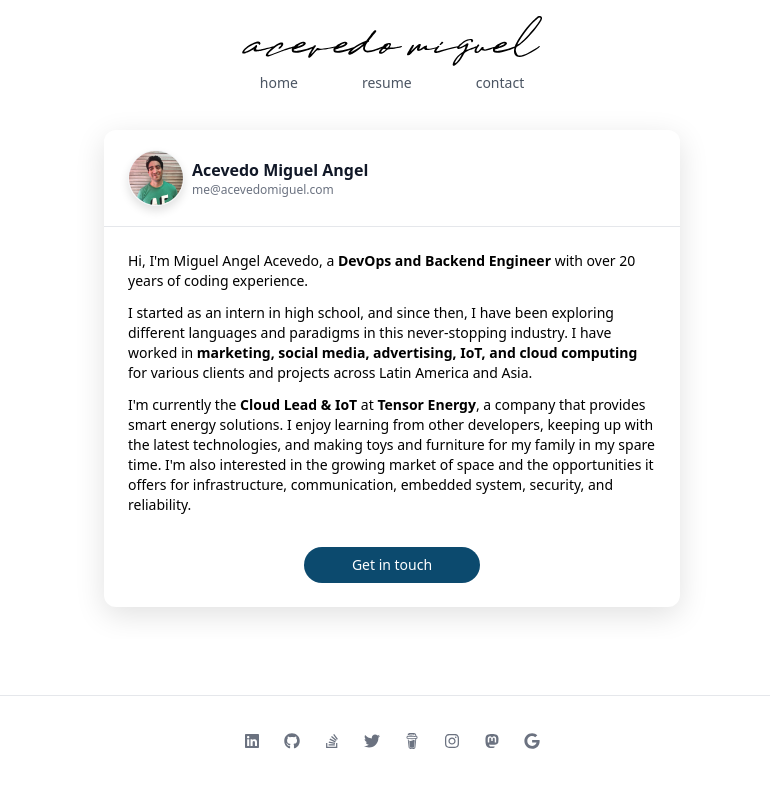
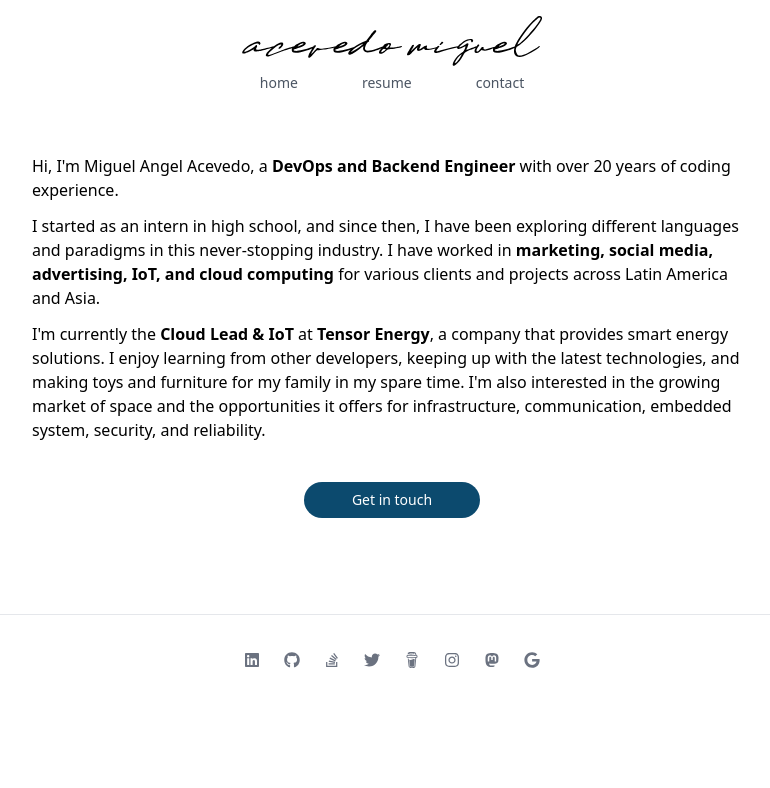
Before and after one commit to acevedomiguel/acevedomiguel.com, a Next.js app: page / in a window 1280 px wide. Shown: the top 788 px of the page, without its empty margins (248-1018 px from the left). Built offline with nearby package versions, Linux system fonts and the light colour scheme; a web font is replaced by a local one.

Commit message:
cleanup home

```diff
--- a/pages/index.tsx
+++ b/pages/index.tsx
@@ -12,40 +12,21 @@ export default function Index() {
             </Head>
             <Nav />
             <Container>
-                <div className='m-auto max-w-xl'>
-                    <div className="bg-white shadow-md overflow-hidden sm:rounded-xl mt-8 mb-8">
-                        <div className="px-4 py-5 sm:px-6">
-                            <div className="flex items-center justify-between">
-                                <div className="flex-0 min-w-0 ">
-                                    <div className="relative w-14 h-14 mr-2">
-                                        <img className="rounded-full border border-gray-100 shadow-sm" src="/profile.png" alt="user image" />
-                                    </div>
-                                </div>
-                                <div className="flex-1">
-                                    <div className="font-bold text-gray-900">Acevedo Miguel Angel</div>
-                                    <div className="flex flex-col">
-                                        <div className="flex items-center text-xs text-gray-500">
-                                            <a href='mailto:me@acevedomiguel.com'>me@acevedomiguel.com</a>
-                                        </div>
-                                    </div>
-                                </div>
-                            </div>
-                        </div>
-                        <div className='border-t border-gray-200 '>
+                <div className='m-auto py-4 max-w-3xl text-md'>
+                        <div className=''>
                             <div className="p-6 items-center justify-center">
-                                <div className='mb-6 text-sm'>
+                                <div className='mb-6'>
                                 <p className='mb-3' >Hi, I&apos;m Miguel Angel Acevedo, a <strong>DevOps and Backend Engineer</strong> with over 20 years of coding experience.</p>
                                 <p className='mb-3'>I started as an intern in high school, and since then, I have been exploring different languages and paradigms in this never-stopping industry. I have worked in <strong>marketing, social media, advertising, IoT, and cloud computing</strong> for various clients and projects across Latin America and Asia. </p>
                                 <p>I&apos;m currently the <strong>Cloud Lead & IoT</strong> at <strong>Tensor Energy</strong>, a company that provides smart energy solutions. I enjoy learning from other developers, keeping up with the latest technologies, and making toys and furniture for my family in my spare time. I&apos;m also interested in the growing market of space and the opportunities it offers for infrastructure, communication, embedded system, security, and reliability.</p>
                                 </div>
-                                <div className='justify-center flex pt-2'>
+                                <div className='justify-center flex pt-4'>
                                     <Link href="/contact" passHref={true} >
                                         <button className="bg-sky-900 hover:bg-sky-300 text-white text-sm py-2 px-12 rounded-full">Get in touch</button>
                                     </Link>
                                 </div>
                             </div>
                         </div>
-                    </div>
                 </div>
             </Container>
         </Layout>
```
